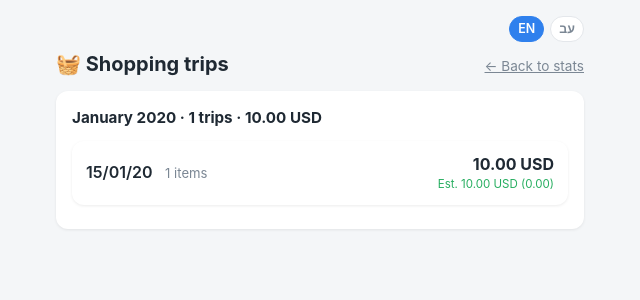
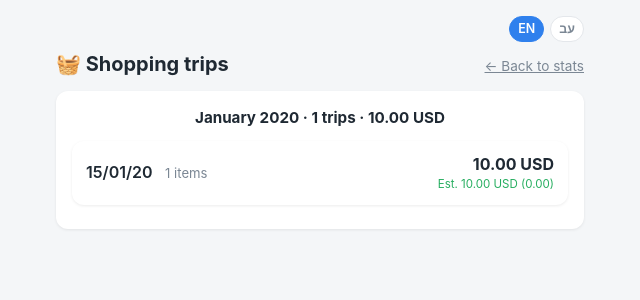
Before and after one commit to andreyshindler/shopping-list, a FastAPI app: a page that uses app/web/templates/trips.html in a window 1280 px wide. Shown: the top 300 px of the page, without its empty margins (320-960 px from the left). Run offline with FastAPI, Linux system fonts and the light colour scheme; tables that the repository leaves empty hold one stand-in row (values such as "Sample post"); some libraries are stand-ins or nearby versions.

Commit message:
Center the month/trip-count/total header line on the trips page (#52)
Scoped to just that line (a new .trip-group-header class) rather than
the shared .bars h2 rule, which also styles unrelated section titles
on the stats page (Monthly/Yearly spending, Most bought).


Claude-Session: https://claude.ai/code/session_01CUJCbn8iuWF1zAjwgUpTi2

Co-authored-by: Claude <noreply@anthropic.com>

```diff
--- a/app/web/static/app.css
+++ b/app/web/static/app.css
@@ -277,6 +277,7 @@ button.danger:hover { background: #fdecea; }
 
 .bars { background: var(--card); border-radius: var(--radius); box-shadow: var(--shadow); padding: 16px; margin-bottom: 16px; }
 .bars h2 { font-size: 0.95rem; margin: 0 0 12px; }
+.trip-group-header { text-align: center; }
 .this-month { display: flex; align-items: baseline; gap: 8px; margin: -4px 0 14px; flex-wrap: wrap; }
 .this-month .label { color: var(--muted); font-size: 0.85rem; }
 .this-month .amount { font-weight: 700; }
--- a/app/web/templates/trips.html
+++ b/app/web/templates/trips.html
@@ -46,7 +46,7 @@
   {% endif %}
   {% for g in groups %}
   <div class="bars">
-    <h2>{{ month_names[g.month - 1] }} {{ g.year }} · {{ t.trips_count.format(n=g.trips|length) }} · {{ money(g.total) }}</h2>
+    <h2 class="trip-group-header">{{ month_names[g.month - 1] }} {{ g.year }} · {{ t.trips_count.format(n=g.trips|length) }} · {{ money(g.total) }}</h2>
     <ul class="trips">
       {% for trip in g.trips %}{{ trip_row(trip) }}{% endfor %}
     </ul>
```
